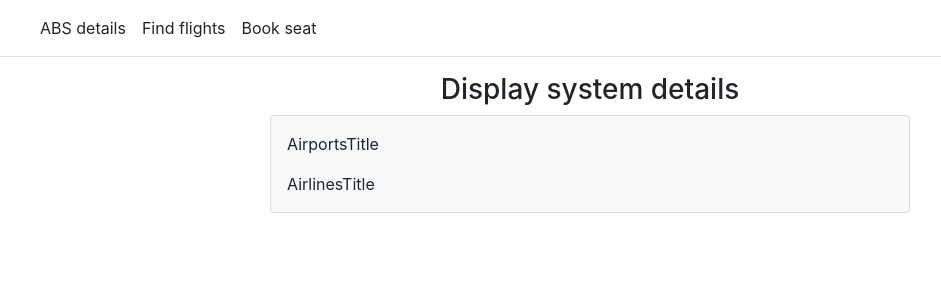
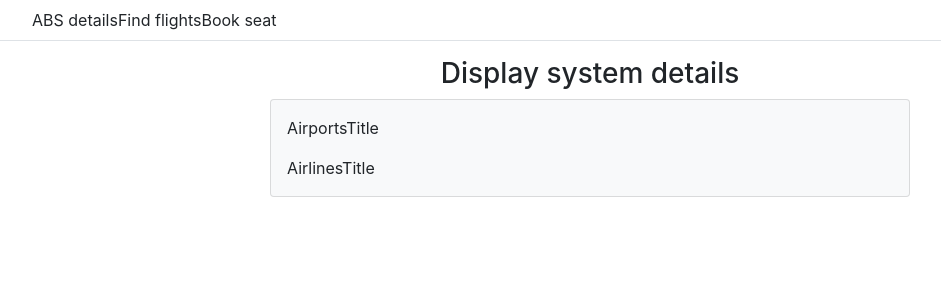
Before and after one commit to nedvelkov/abs-test-react, a React (Create React App) app: page / in a window 1280 px wide. Shown: the top 300 px of the page, without its empty margins (50-991 px from the left). Built offline with nearby package versions, Linux system fonts and the light colour scheme.

Commit message:
Add state to App component

```diff
--- a/src/App.js
+++ b/src/App.js
@@ -1,11 +1,26 @@
+import React from "react";
 import Navbar from "./components/Navbar";
 import Detail from "./components/Detail";
+import FindFlights from "./components/FindFlights";
 
 function App() {
+  const [page, setPage] = React.useState({
+    detail: true,
+    findFlights: false,
+    bookSeat: false,
+  });
+
+  function selectPage(name) {
+    setPage((prev) => {
+      return { ...prev, [name]: !prev[name] };
+    });
+  }
+
   return (
     <div>
-      <Navbar />
-      <Detail />
+      <Navbar selectPage={selectPage} />
+      {page.detail && <Detail />}
+      {page.findFlights && <FindFlights />}
     </div>
   );
 }
--- /dev/null
+++ b/src/components/FindFlights.js
@@ -0,0 +1,40 @@
+import React from "react";
+
+function FindFlights() {
+  return (
+    <>
+      <div className="col-md-6 offset-md-3" id="container">
+        <div className="card card-body bg-light">
+          <form method="post">
+            <div className="form-group">
+              <p className="mb-0">
+                <label>Origin</label>
+              </p>
+
+              <select className="form-control">
+                <option></option>
+                <option>@airport</option>
+              </select>
+            </div>
+
+            <div className="form-group">
+              <p className="mb-0">
+                <label>Destination</label>
+              </p>
+              <select className="form-control">
+                <option></option>
+                <option>@airport</option>
+              </select>
+            </div>
+
+            <div className="form-group">
+              <button type="submit">Find flights</button>
+            </div>
+          </form>
+        </div>
+      </div>
+    </>
+  );
+}
+
+export default FindFlights;
--- a/src/components/Navbar.js
+++ b/src/components/Navbar.js
@@ -1,25 +1,25 @@
 import React from "react";
 
-function Navbar() {
+function Navbar(props) {
   return (
     <nav className="navbar navbar-expand-sm navbar-toggleable-sm navbar-light bg-white border-bottom box-shadow mb-3">
       <div className="container">
         <div className="navbar-collapse collapse d-sm-inline-flex justify-content-between">
           <ul className="navbar-nav flex-grow-1">
-            <li className="nav-item">
-              <a className="nav-link text-dark" href="#">
-                ABS details
-              </a>
+            <li className="nav-item" onClick={() => props.selectPage("detail")}>
+              ABS details
             </li>
-            <li className="nav-item">
-              <a className="nav-link text-dark" href="#">
-                Find flights
-              </a>
+            <li
+              className="nav-item"
+              onClick={() => props.selectPage("findFlights")}
+            >
+              Find flights
             </li>
-            <li className="nav-item">
-              <a className="nav-link text-dark" href="#">
-                Book seat
-              </a>
+            <li
+              className="nav-item"
+              onClick={() => props.selectPage("bookSeat")}
+            >
+              Book seat
             </li>
           </ul>
         </div>
```
